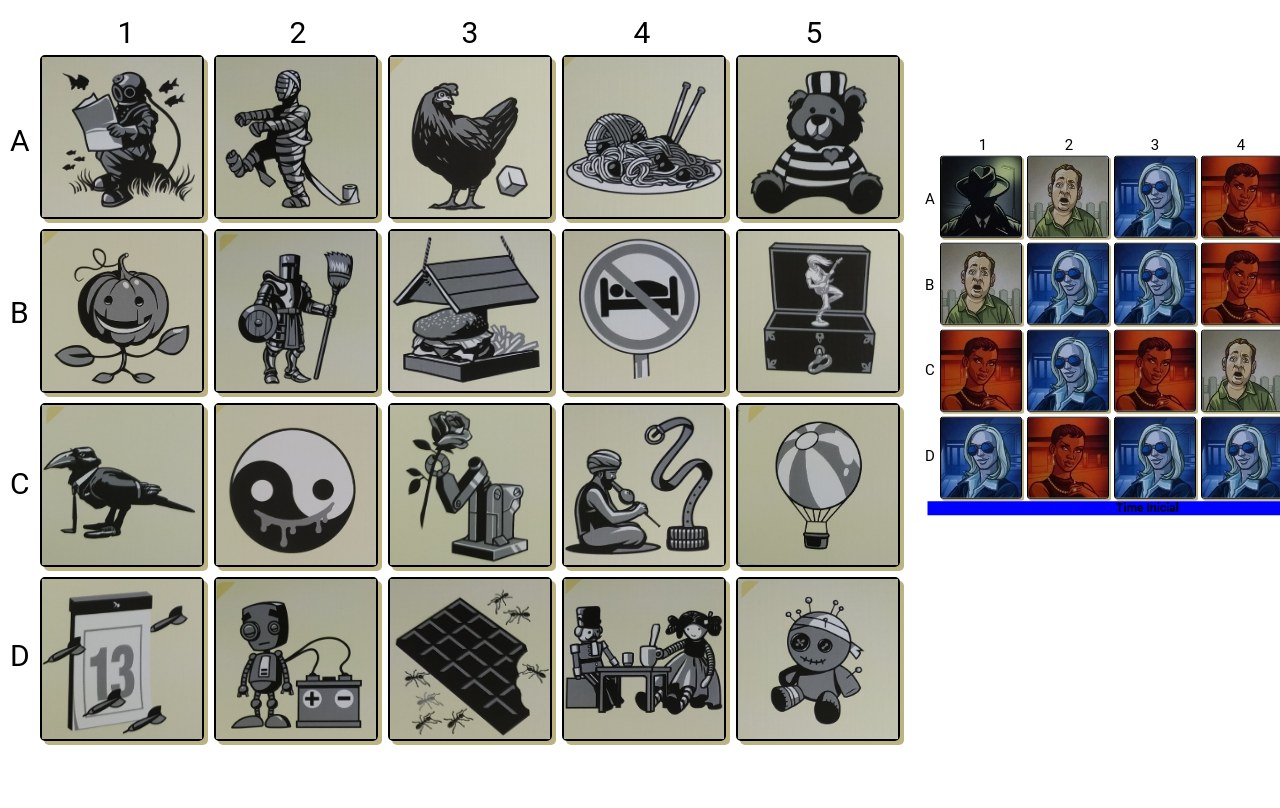
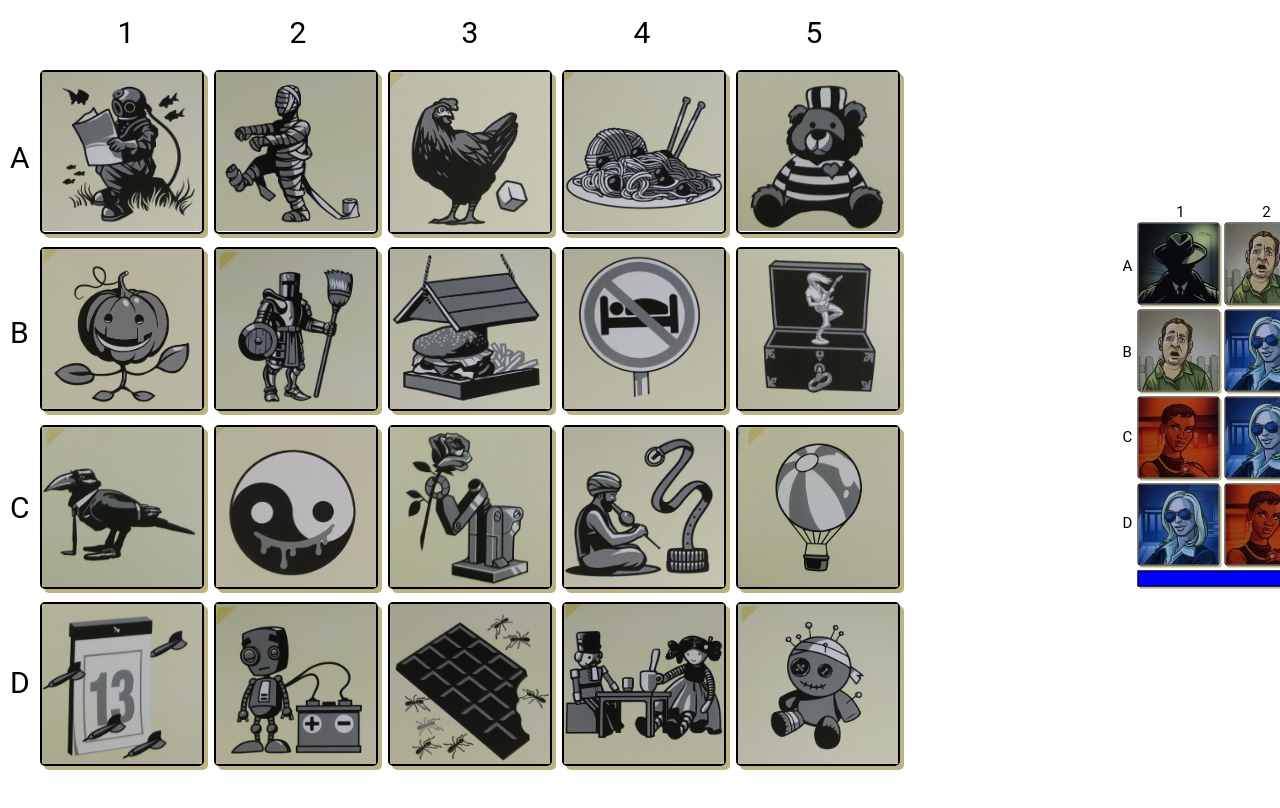
Before and after one commit to marianeflor/cd, a React (Create React App) app: page / in a window 1280 px wide. Shown: the top 808 px of the page. Built offline with nearby package versions, Linux system fonts and the light colour scheme.

Commit message:
display css

```diff
--- a/src/App.css
+++ b/src/App.css
@@ -1,3 +1,10 @@
+main {
+    margin: 0;
+    display: flex;
+    justify-content: space-between;
+    height: 95vh;
+}
+
 .grid {
     display: grid;
     grid-template-columns: 30px 860px;
@@ -5,9 +12,6 @@
 
 .smaller {
     transform: scale(0.5);
-    position: relative;
-    left: 600px;
-    top: -800px;
 }
 
 .column {
@@ -55,8 +59,12 @@
 }
 
 h1 {
+    color: #bbb382;
     font-size: 24px;
     grid-column-start: span 2;
-    margin: 5px;
+    margin-top: 10px;
+    margin-left: 30px;
     text-align: center;
+    border: 2px solid black;
+    box-shadow: 4px 4px #bbb382;
 }
```
